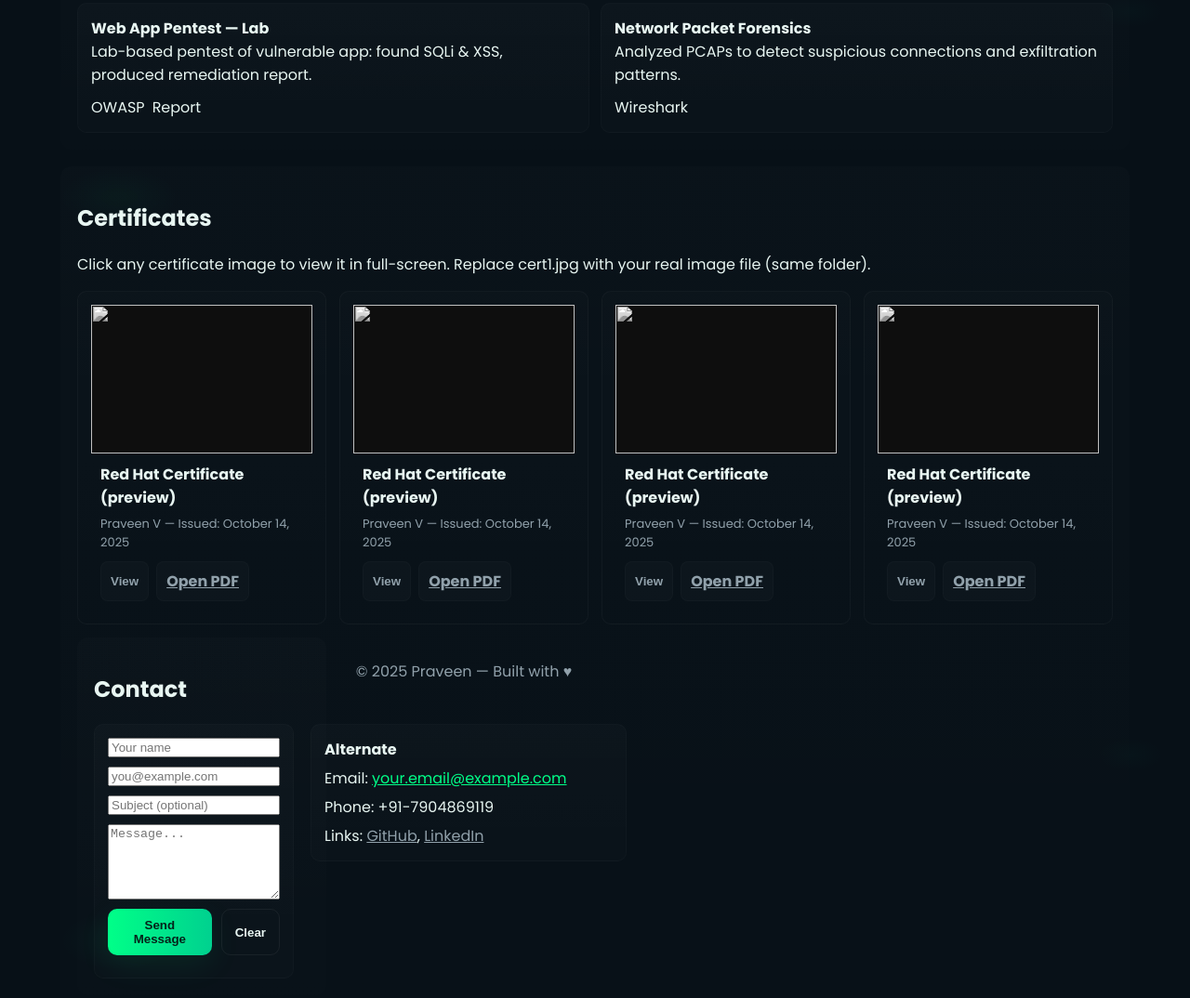
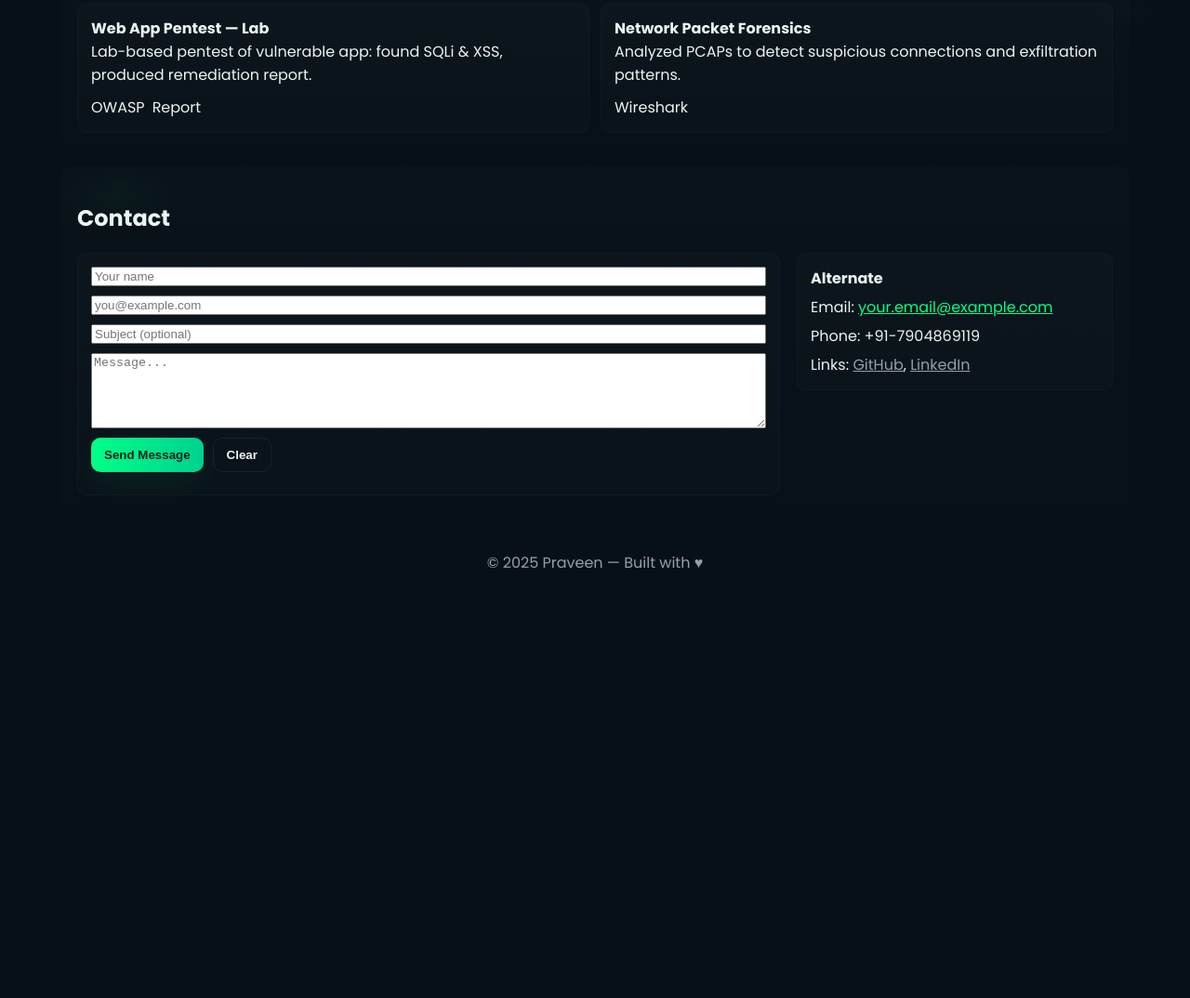
Before and after one commit to praveenv2956-cloud/PraveenV, a plain HTML site: page index.html in a window 1280 px wide. Shown: the part 1468-2542 px from the top of the page at 93% size. After the commit the page ends 2100 px from the top, so only its background shows below. Drawn offline with Linux system fonts and the light colour scheme.

Commit message:
Update index.html

```diff
--- a/index.html
+++ b/index.html
@@ -313,65 +313,7 @@
         </div>
       </section>
 
-      <!-- CERTIFICATES -->
-      <section id="certs" class="fade-up" aria-labelledby="certs-heading">
-        <h2 id="certs-heading">Certificates</h2>
-        <p class="muted">Click any certificate image to view it in full-screen. Replace cert1.jpg with your real image file (same folder).</p>
 
-        <div style="margin-top:12px" class="certs" id="certGallery">
-          <!-- CERT 1: Uses image (EDIT: replace cert1.jpg with your file) -->
-          <div class="cert card" tabindex="0">
-            <img src="index.html/IMG-20251103-WA0040.jpg" alt="" class="cert-thumb" onerror="this.style.filter='grayscale(1)';this.nextElementSibling.querySelector('.cert-title').textContent='Red Hat Certificate (preview)';">
-            <div class="cert-body">
-              <div class="cert-title"></div>
-              <div class="cert-meta">Praveen V — Issued: October 14, 2025</div>
-              <div class="cert-actions">
-                <button class="small-btn" data-preview-src="cert1.jpg" aria-label="Open certificate 1">View</button>
-                <!-- Fallback if you prefer opening the uploaded PDF -->
-                <a class="small-btn" href="index.html/IMG-20251103-WA0040.jpg" target="_blank" rel="noopener">Open PDF</a>
-              </div>
-            </div>
-          </div>
-
-          <!-- CERT 2:Uses image (EDIT: replace cert2.jpg with your file) -->
-          <div class="cert card" tabindex="0">
-            <img src="index.html/IMG-20251103-WA0041.jpg" alt="" class="cert-thumb" onerror="this.style.filter='grayscale(1)';this.nextElementSibling.querySelector('.cert-title').textContent='Red Hat Certificate (preview)';">
-            <div class="cert-body">
-              <div class="cert-title"></div>
-              <div class="cert-meta">Praveen V — Issued: October 14, 2025</div>
-              <div class="cert-actions">
-                <button class="small-btn" data-preview-src="cert2.jpg" aria-label="Open certificate 1">View</button>
-                <!-- Fallback if you prefer opening the uploaded PDF -->
-                <a class="small-btn" href="index.html/IMG-20251103-WA0041.jpg" target="_blank" rel="noopener">Open PDF</a>
-              </div>
-            </div>
-          </div>
-          <!-- CERT 3:Uses image (EDIT: replace cert3.jpg with your file) -->
-          <div class="cert card" tabindex="0">
-            <img src="index.html/IMG-20251103-WA0042.jpg" alt="" class="cert-thumb" onerror="this.style.filter='grayscale(1)';this.nextElementSibling.querySelector('.cert-title').textContent='Red Hat Certificate (preview)';">
-            <div class="cert-body">
-              <div class="cert-title"></div>
-              <div class="cert-meta">Praveen V — Issued: October 14, 2025</div>
-              <div class="cert-actions">
-                <button class="small-btn" data-preview-src="cert3.jpg" aria-label="Open certificate 1">View</button>
-                <!-- Fallback if you prefer opening the uploaded PDF -->
-                <a class="small-btn" href="index.html/IMG-20251103-WA0042.jpg" target="_blank" rel="noopener">Open PDF</a>
-              </div>
-            </div>
-          </div>
-          <!-- CERT 4:Uses image (EDIT: replace cert4.jpg with your file) -->
-          <div class="cert card" tabindex="0">
-            <img src="index.html/IMG-20251103-WA0043.jpg" alt="" class="cert-thumb" onerror="this.style.filter='grayscale(1)';this.nextElementSibling.querySelector('.cert-title').textContent='Red Hat Certificate (preview)';">
-            <div class="cert-body">
-              <div class="cert-title"></div>
-              <div class="cert-meta">Praveen V — Issued: October 14, 2025</div>
-              <div class="cert-actions">
-                <button class="small-btn" data-preview-src="cert4.jpg" aria-label="Open certificate 1">View</button>
-                <!-- Fallback if you prefer opening the uploaded PDF -->
-                <a class="small-btn" href="index.html/IMG-20251103-WA0043.jpg" target="_blank" rel="noopener">Open PDF</a>
-              </div>
-            </div>
-          </div>
 
 
       <!-- CONTACT -->
```
